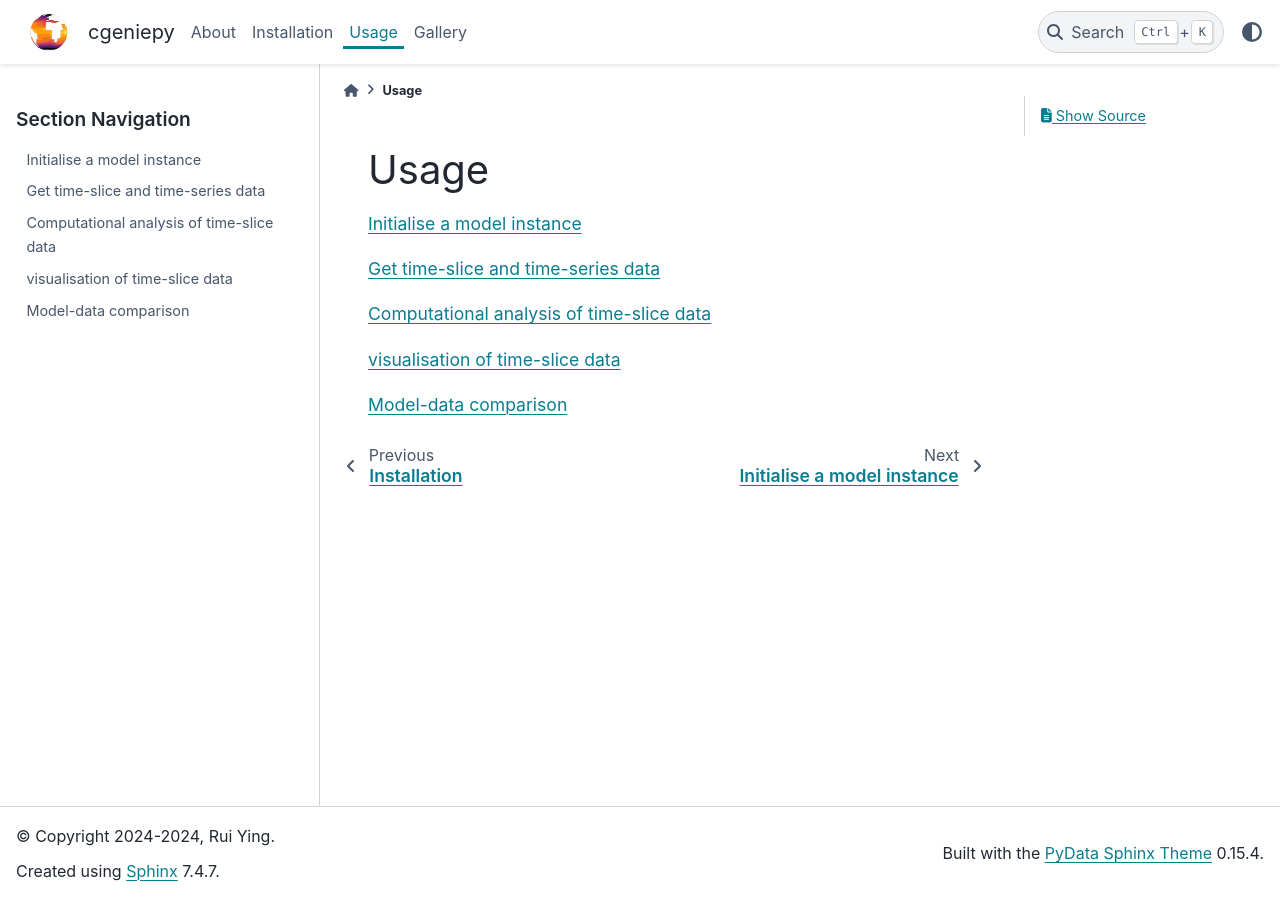
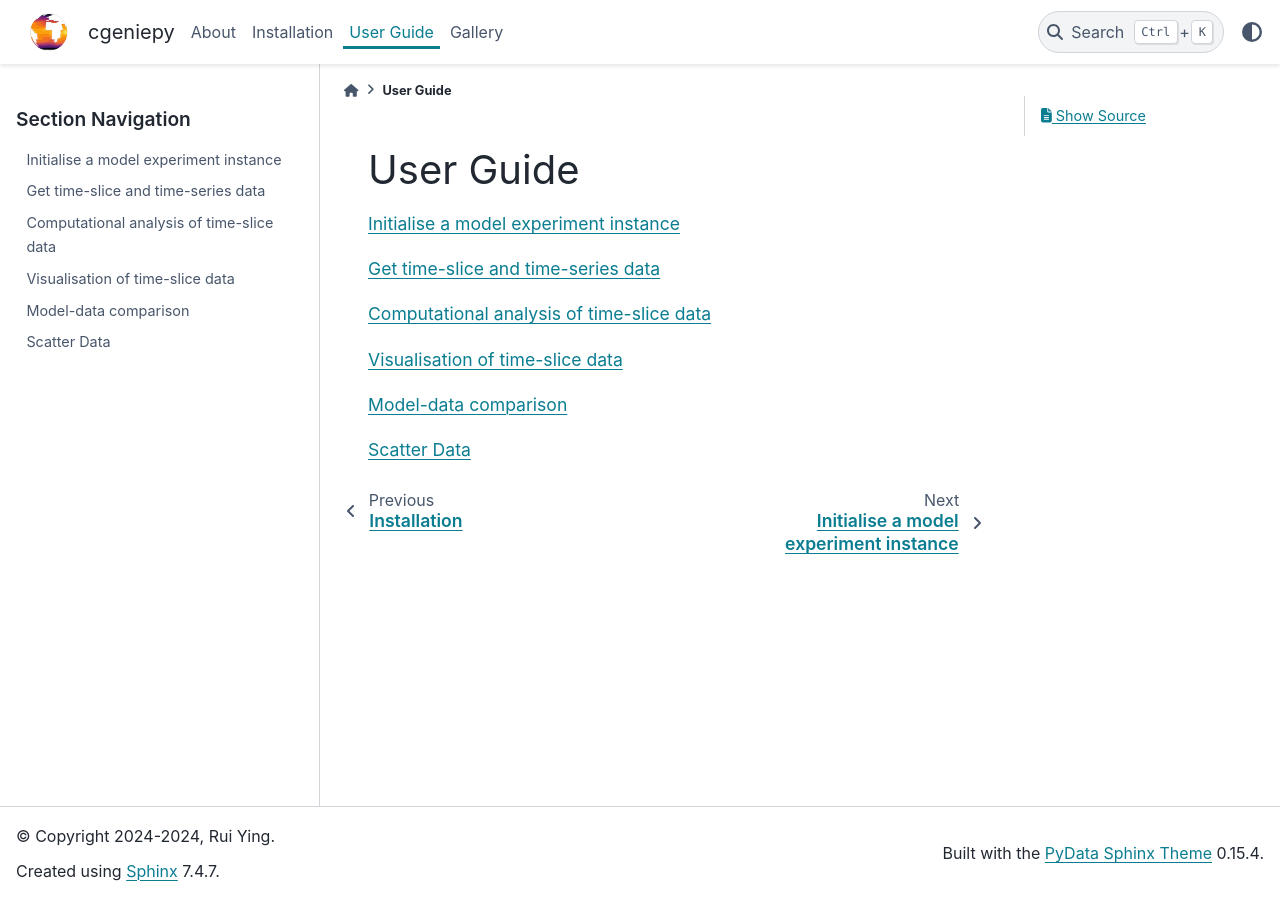
Before and after one commit to ruiying-ocean/cgeniepy, a Sphinx documentation site: the page built from docs/source/guide.rst, in a window 1280 px wide. Built offline with Sphinx 7.4.7 and the PyData theme 0.15.4, drawn with Linux system fonts in a browser that asks for light colours.

Commit message:
add scatter_data.rst

```diff
--- a/docs/source/guide.rst
+++ b/docs/source/guide.rst
@@ -1,5 +1,5 @@
-Usage
-=====
+User Guide
+==============
 
 .. toctree::
    :maxdepth: 1
@@ -25,3 +25,8 @@ Usage
    :maxdepth: 1
 
    model_skill
+
+.. toctree::
+   :maxdepth: 1
+
+   scatter_data
--- a/docs/source/initialisation.rst
+++ b/docs/source/initialisation.rst
@@ -1,5 +1,5 @@
-Initialise a model instance
-===========================
+Initialise a model experiment instance
+===========================================
 
 Download cGENIE output from cluster
 --------------------------------------
--- a/docs/source/model_skill.rst
+++ b/docs/source/model_skill.rst
@@ -8,6 +8,7 @@ The ArrComparison class is provided to compare the model and data when both are
 
 .. code-block:: python
 
+    from cgeniepy.skill imoprt ArrComparison, DFComparison
     ac = ArrComparison(model_array, data_array)
     ac.mscore() ## M-score
     ac.rmse()  ## RMSE
--- a/docs/source/visualisation.rst
+++ b/docs/source/visualisation.rst
@@ -1,4 +1,4 @@
-visualisation of time-slice data
+Visualisation of time-slice data
 =====================================
 
 
```
Also changed, not shown: docs/source/scatter_data.rst (added, +31 -0 lines).
